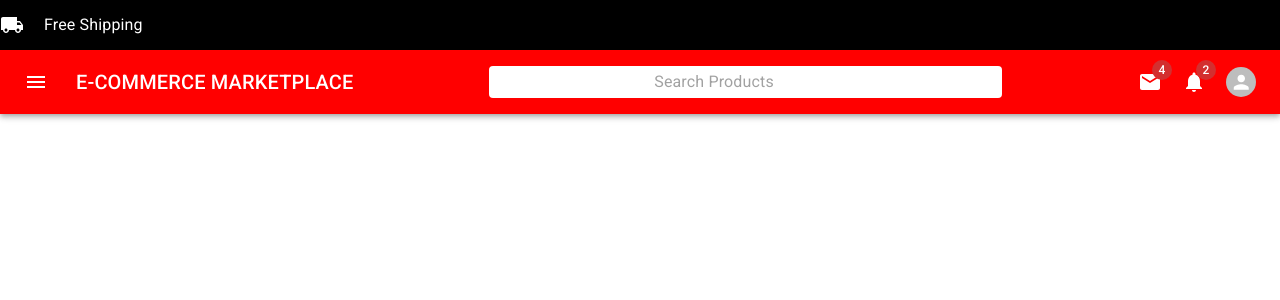
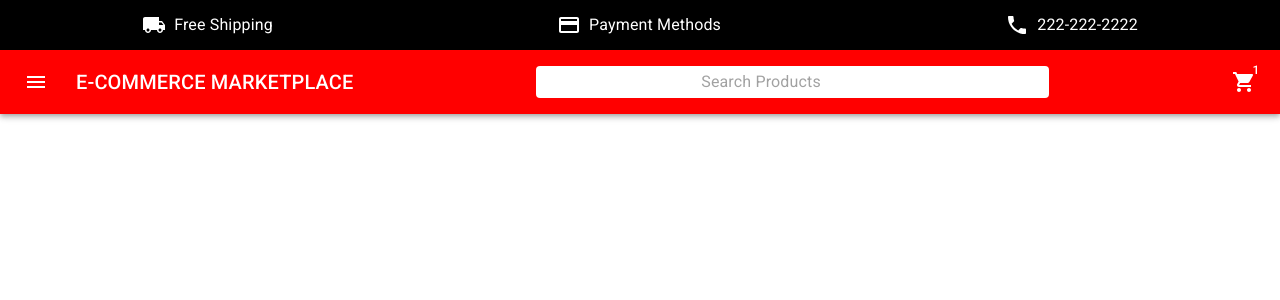
Before and after one commit to xleonard1/Ecommerce-Marketplace, a React (Create React App) app in the folder client/: page / in a window 1280 px wide. Shown: the top 300 px of the page. Built offline with nearby package versions, Linux system fonts and the light colour scheme.

Commit message:
added margin on icons

```diff
--- a/client/src/Components/header.js
+++ b/client/src/Components/header.js
@@ -1,10 +1,10 @@
 import { AppBar, Box, Toolbar, styled, Typography, InputBase, Badge, Avatar,IconButton} from "@mui/material";
-import { Mail, Notifications, Menu, LocalShipping } from '@mui/icons-material'
+import { ShoppingCart, Menu, LocalShipping, CreditCard, LocalPhone } from '@mui/icons-material'
 import React from "react";
 
 const TopBar = styled('div')(({ theme }) => ({
     display: 'flex',
-    justifyContent: 'space-between',
+    justifyContent: 'space-around',
     alignItems: 'center',
     background: 'black',
     height: '50px',
@@ -49,12 +49,24 @@ const Navbar = () => {
     return (
         <AppBar position='sticky' style={{ background: 'red'}}>
                 <TopBar>
-                    <Icons>
-                        <LocalShipping />
-                        <Typography>
-                            Free Shipping
-                        </Typography>
-                    </Icons>
+                        <Badge>
+                            <LocalShipping style={{ marginRight: '8px'}}/>
+                            <Typography>
+                                Free Shipping
+                            </Typography>
+                        </Badge>
+                        <Badge>
+                            <CreditCard style={{ marginRight: '8px'}}/>
+                            <Typography>
+                                Payment Methods
+                            </Typography>
+                        </Badge>
+                        <Badge>
+                            <LocalPhone style={{ marginRight: '8px'}}/>
+                            <Typography>
+                                222-222-2222
+                            </Typography>
+                        </Badge>
                 </TopBar>
                 <StyledToolbar>
                         <Box sx={{display:'flex'}}>
@@ -76,17 +88,9 @@ const Navbar = () => {
                         </Box>
                 <Search><InputBase placeholder="Search Products"/></Search>
                 <Icons>
-                    <Badge badgeContent={4} color="error">
-                        <Mail />
+                    <Badge badgeContent={1}>
+                        <ShoppingCart />
                     </Badge>
-                    <Badge badgeContent={2} color="error">
-                        <Notifications />
-                    </Badge>
-                    <Avatar
-                        sx={{width: 30, height: 30}}
-                        // src={spencer}
-                        // onClick={(e) => setOpen(true)}
-                    />
                 </Icons>
                 <UserBox>
                     <Avatar
```
